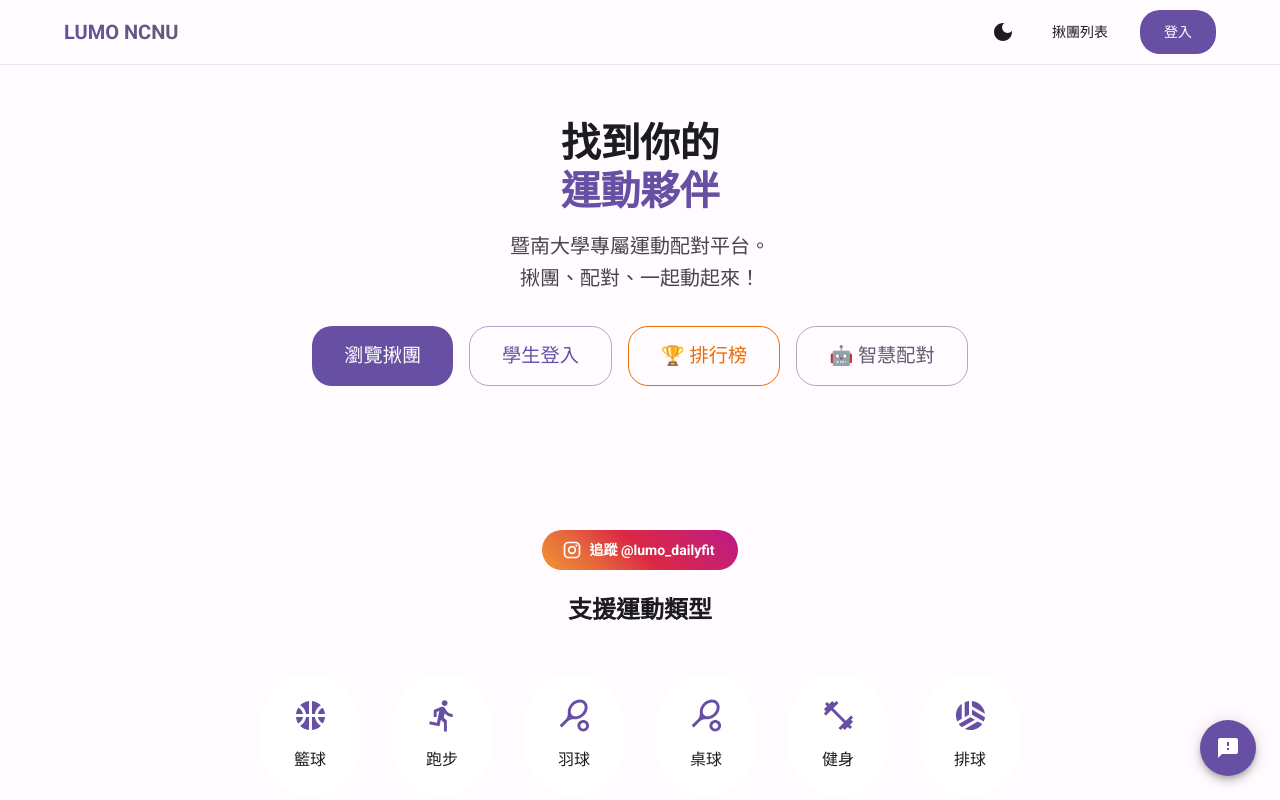
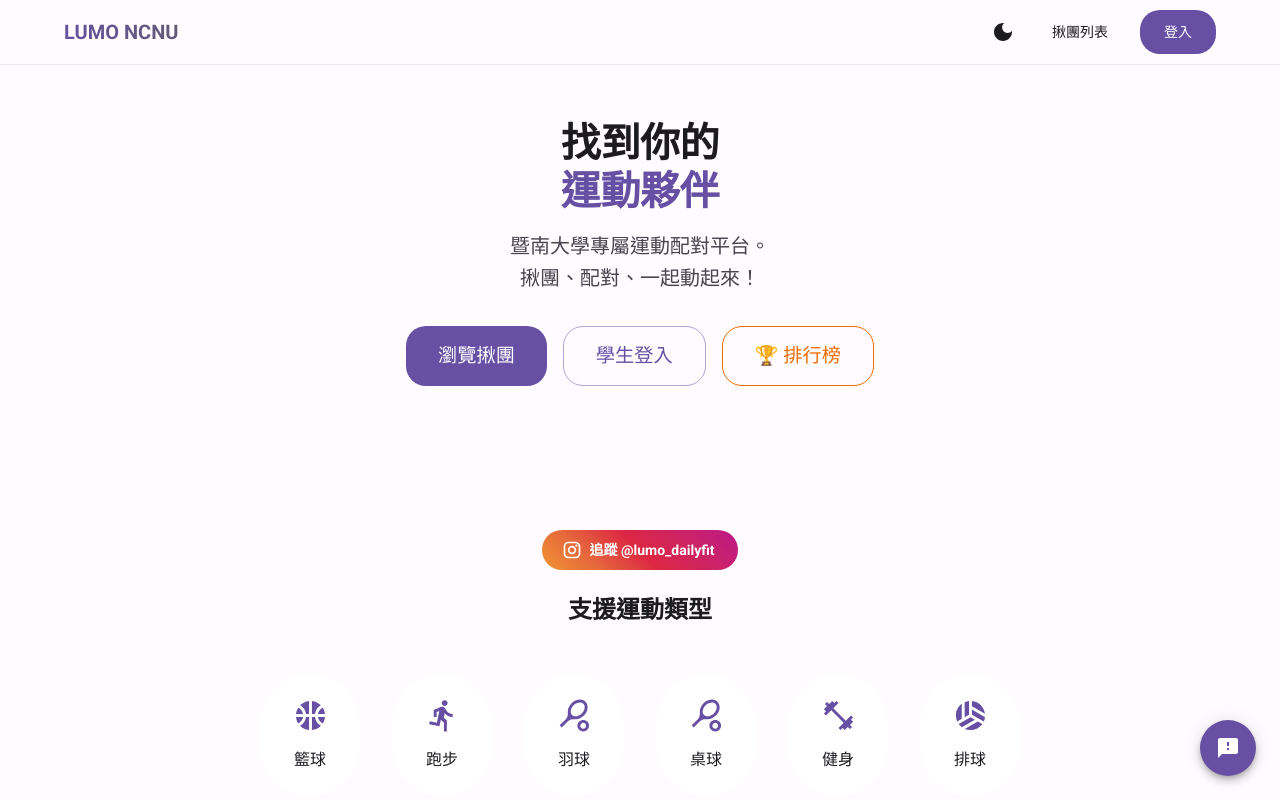
Before and after one commit to DONGHANK-001/lumo-ncnu, a Next.js app in the folder frontend/: page / in a window 1280 px wide. Shown: the top 800 px of the page. Built offline with nearby package versions, Linux system fonts and the light colour scheme; no server answers.

Commit message:
fix: remove match button from the homepage as requested

```diff
--- a/frontend/src/app/page.tsx
+++ b/frontend/src/app/page.tsx
@@ -282,16 +282,6 @@ export default function LandingPage() {
                         >
                             🏆 排行榜
                         </Button>
-                        <Button
-                            variant="outlined"
-                            color="secondary"
-                            size="large"
-                            component={Link}
-                            href="/match"
-                            sx={{ fontSize: '1.2rem', py: 1.5, px: 4 }}
-                        >
-                            🤖 智慧配對
-                        </Button>
                     </Stack>
                 </Container>
             </Box>
```
